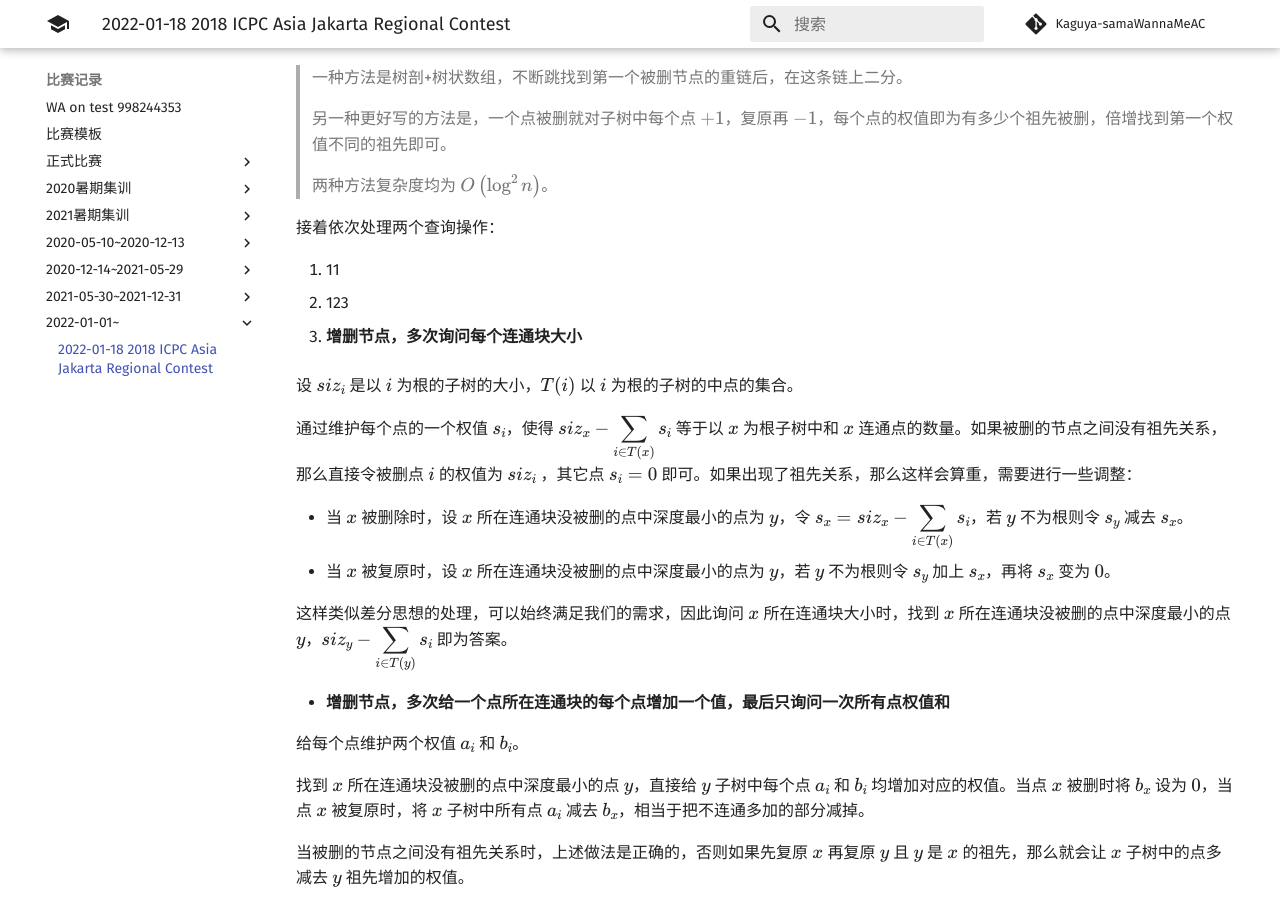
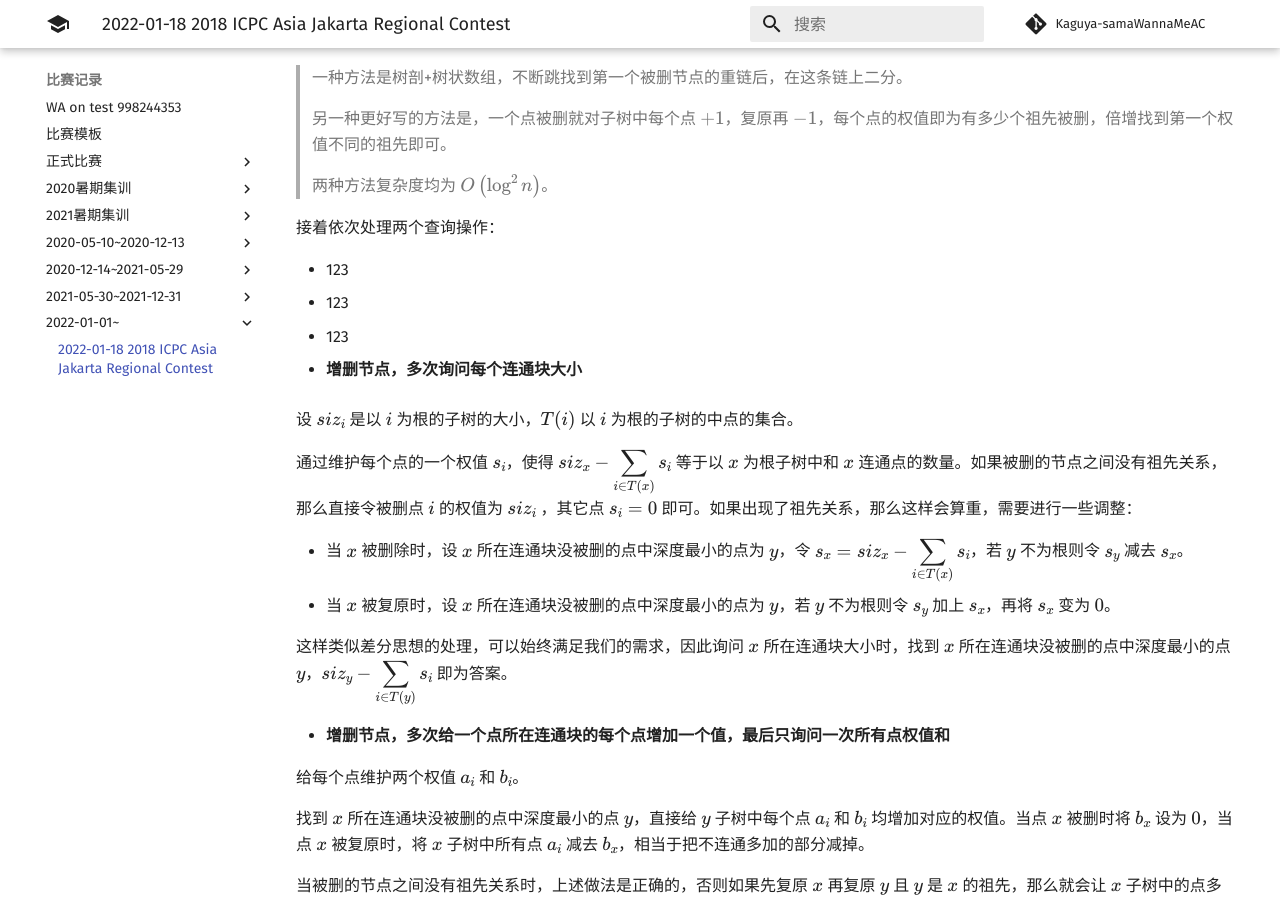
Before and after one commit to Kaguya-samaWannaMeAC/kaguya-samawannameac.github.io, an MkDocs documentation site: the page built from docs/contest/2022-01-18 2018 ICPC Asia Jakarta Regional Contest.md, in a window 1280 px wide and 900 px high, scrolled down 1112 px. Built offline with MkDocs 1.6.1 and Material for MkDocs 9.7.7, drawn with Linux system fonts in a browser that asks for light colours; comment, search, counter and statistics services are not loaded.

Commit message:
Update 2022-01-18 2018 ICPC Asia Jakarta Regional Contest.md

```diff
--- a/docs/contest/2022-01-18 2018 ICPC Asia Jakarta Regional Contest.md
+++ b/docs/contest/2022-01-18 2018 ICPC Asia Jakarta Regional Contest.md
@@ -50,8 +50,13 @@ $n$ 个节点的树，$q$ 次以下三种操作之一：
 
 接着依次处理两个查询操作：
 
-1. 11
-2. 123
+- 123
+- 123
+  - 123
+
+
+
+
 
 - **增删节点，多次询问每个连通块大小**
 
```
